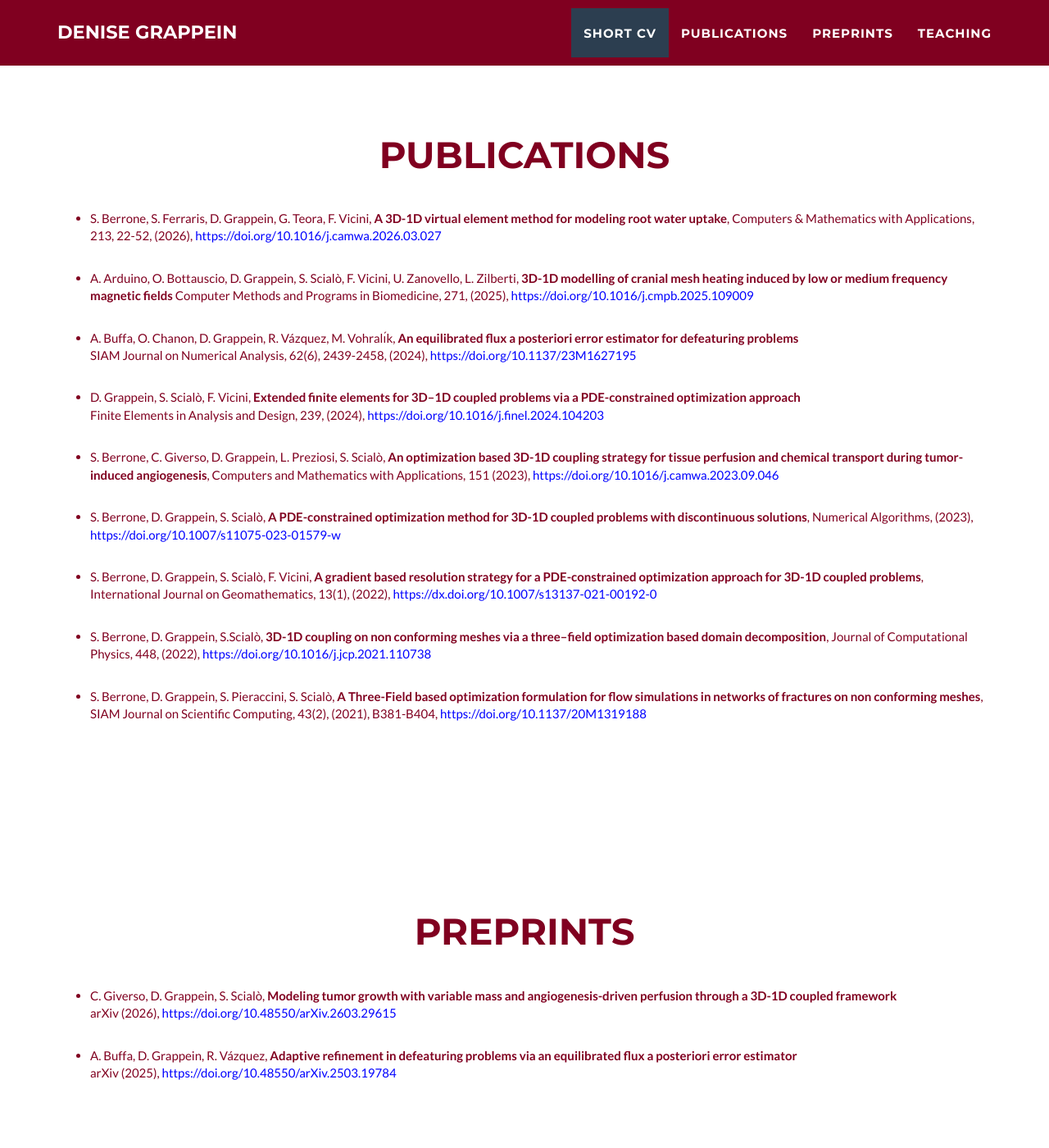
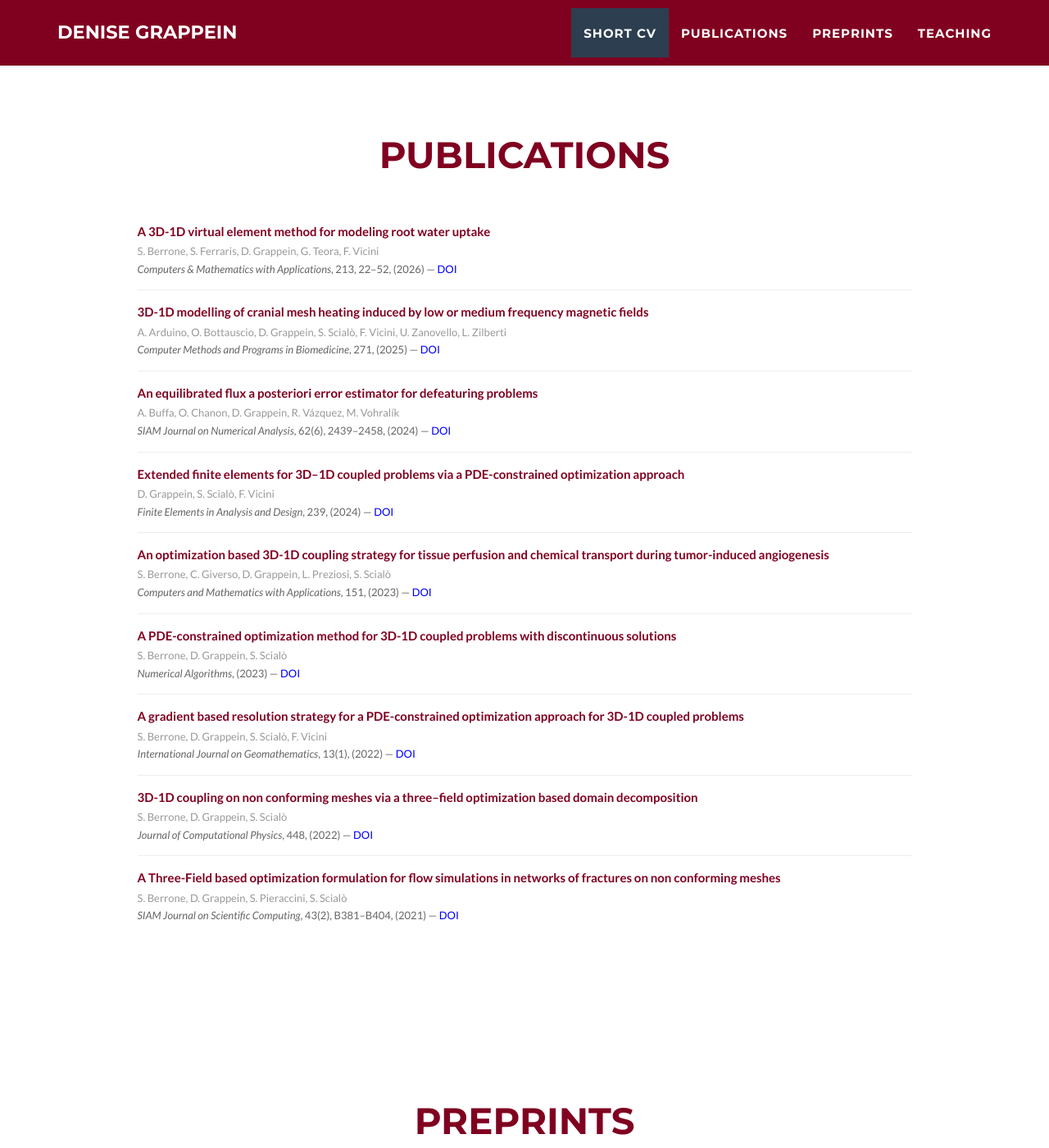
Before and after one commit to dgrappein/dgrappein.github.io, a Jekyll site: the page built from _posts/2025-05-06-Coupled2025.markdown, in a window 1280 px wide and 1400 px high, scrolled down 2010 px. Shown: the whole window at 82% size. Built offline with Jekyll 4.4.1, drawn with Linux system fonts in a browser that asks for light colours; some of the changed text lies outside the part shown.

Commit message:
update publication style

```diff
--- a/_includes/preprints.html
+++ b/_includes/preprints.html
@@ -1,17 +1,24 @@
 <!-- Preprints Section -->
 <section id="preprints">
-    <div class="container">
-      <div class="row">
-        <div class="col-lg-12">
-           <h2 class="text-center">Preprints</h2> <!-- Title for the Publications section, centered -->
-      <br><br>
-       <ul class="publication-list">
-        <li>C. Giverso, D. Grappein, S. Scialò, <strong>Modeling tumor growth with variable mass and angiogenesis-driven perfusion through a 3D-1D coupled framework</strong><br> arXiv (2026), <a href="https://doi.org/10.48550/arXiv.2603.29615">https://doi.org/10.48550/arXiv.2603.29615</a></li>
-        <li>A. Buffa, D. Grappein, R. Vázquez, <strong>Adaptive refinement in defeaturing
-            problems via an equilibrated flux a posteriori error estimator</strong><br> arXiv (2025), <a href="https://doi.org/10.48550/arXiv.2503.19784">https://doi.org/10.48550/arXiv.2503.19784</a></li>
-<!-- Add more publications here -->
-          </ul>
+  <div class="container">
+    <div class="row">
+      <div class="col-lg-10 col-lg-offset-1">
+        <h2 class="text-center">Preprints</h2>
+        <br><br>
+
+        <div class="pub-entry">
+          <div class="pub-title"><strong>Modeling tumor growth with variable mass and angiogenesis-driven perfusion through a 3D-1D coupled framework</strong></div>
+          <div class="pub-authors">C. Giverso, D. Grappein, S. Scialò</div>
+          <div class="pub-details"><em>arXiv</em>, (2026) &mdash; <a href="https://doi.org/10.48550/arXiv.2603.29615">DOI</a></div>
         </div>
+
+        <div class="pub-entry">
+          <div class="pub-title"><strong>Adaptive refinement in defeaturing problems via an equilibrated flux a posteriori error estimator</strong></div>
+          <div class="pub-authors">A. Buffa, D. Grappein, R. Vázquez</div>
+          <div class="pub-details"><em>arXiv</em>, (2025) &mdash; <a href="https://doi.org/10.48550/arXiv.2503.19784">DOI</a></div>
+        </div>
+
       </div>
     </div>
-  </section>
+  </div>
+</section>
--- a/_includes/publications.html
+++ b/_includes/publications.html
@@ -2,28 +2,64 @@
 <section id="publications">
   <div class="container">
     <div class="row">
-      <div class="col-lg-12">
-         <h2 class="text-center">Publications</h2> <!-- Title for the Publications section, centered -->
-	<br><br>
-	 <ul class="publication-list">
-		 <li>S. Berrone, S. Ferraris, D. Grappein, G. Teora, F. Vicini, <strong>A 3D-1D virtual element method for modeling root water uptake</strong>, Computers &amp; Mathematics with Applications, 213, 22-52, (2026), <a href="https://doi.org/10.1016/j.camwa.2026.03.027">https://doi.org/10.1016/j.camwa.2026.03.027</a></li>
-		 <li>A. Arduino, O. Bottauscio, D. Grappein, S. Scialò, F. Vicini, U. Zanovello, L. Zilberti, <strong>3D-1D modelling of cranial mesh heating induced by low or medium frequency magnetic fields</strong> Computer Methods and Programs in Biomedicine, 271, (2025), <a href="https://doi.org/10.1016/j.cmpb.2025.109009">https://doi.org/10.1016/j.cmpb.2025.109009</a></li>
-		 <li>A. Buffa, O. Chanon, D. Grappein, R. Vázquez, M. Vohralı́k, <strong>An equilibrated flux a posteriori error estimator for defeaturing problems</strong><br> SIAM Journal on Numerical Analysis, 62(6), 2439-2458, (2024), <a href="https://doi.org/10.1137/23M1627195">https://doi.org/10.1137/23M1627195</a></li>
-		 <li>D. Grappein, S. Scialò, F. Vicini, <strong>Extended finite elements for 3D–1D coupled problems via a PDE-constrained optimization approach</strong><br> Finite Elements in Analysis and Design, 239, (2024), <a href="https://doi.org/10.1016/j.finel.2024.104203">https://doi.org/10.1016/j.finel.2024.104203</a></li>
-      <li>S. Berrone, C. Giverso, D. Grappein, L. Preziosi, S. Scialò, <strong>An optimization based 3D-1D coupling strategy for tissue perfusion and chemical transport during tumor-induced angiogenesis</strong>, Computers and Mathematics with Applications, 151 (2023), <a href="https://doi.org/10.1016/j.camwa.2023.09.046">https://doi.org/10.1016/j.camwa.2023.09.046</a></li>
-      <li>S. Berrone, D. Grappein, S. Scialò, <strong>A PDE-constrained optimization method for 3D-1D coupled problems
-        with discontinuous solutions</strong>, Numerical Algorithms, (2023), <a href="https://doi.org/10.1007/s11075-023-01579-w">https://doi.org/10.1007/s11075-023-01579-w</a></li>
-        <li>S. Berrone, D. Grappein, S. Scialò, F. Vicini, <strong>A gradient based resolution strategy for a PDE-constrained
-        optimization approach for 3D-1D coupled problems</strong>, International Journal on Geomathematics, 13(1), (2022),
-        <a href="https://dx.doi.org/10.1007/s13137-021-00192-0">https://dx.doi.org/10.1007/s13137-021-00192-0</a></li>
-        <li>S. Berrone, D. Grappein, S.Scialò, <strong>3D-1D coupling on non conforming meshes via a three–field optimization
-based domain decomposition</strong>, Journal of Computational Physics, 448, (2022),
-<a href="https://doi.org/10.1016/j.jcp.2021.110738">https://doi.org/10.1016/j.jcp.2021.110738</a></li>
-<li>S. Berrone, D. Grappein, S. Pieraccini, S. Scialò, <strong>A Three-Field based optimization formulation for flow
-simulations in networks of fractures on non conforming meshes</strong>, SIAM Journal on Scientific Computing, 43(2), (2021), B381-B404, <a href="https://doi.org/10.1137/20M1319188">https://doi.org/10.1137/20M1319188</a></li>
+      <div class="col-lg-10 col-lg-offset-1">
+        <h2 class="text-center">Publications</h2>
+        <br><br>
 
-          <!-- Add more publications here -->
-        </ul>
+        <div class="pub-entry">
+          <div class="pub-title"><strong>A 3D-1D virtual element method for modeling root water uptake</strong></div>
+          <div class="pub-authors">S. Berrone, S. Ferraris, D. Grappein, G. Teora, F. Vicini</div>
+          <div class="pub-details"><em>Computers &amp; Mathematics with Applications</em>, 213, 22&ndash;52, (2026) &mdash; <a href="https://doi.org/10.1016/j.camwa.2026.03.027">DOI</a></div>
+        </div>
+
+        <div class="pub-entry">
+          <div class="pub-title"><strong>3D-1D modelling of cranial mesh heating induced by low or medium frequency magnetic fields</strong></div>
+          <div class="pub-authors">A. Arduino, O. Bottauscio, D. Grappein, S. Scialò, F. Vicini, U. Zanovello, L. Zilberti</div>
+          <div class="pub-details"><em>Computer Methods and Programs in Biomedicine</em>, 271, (2025) &mdash; <a href="https://doi.org/10.1016/j.cmpb.2025.109009">DOI</a></div>
+        </div>
+
+        <div class="pub-entry">
+          <div class="pub-title"><strong>An equilibrated flux a posteriori error estimator for defeaturing problems</strong></div>
+          <div class="pub-authors">A. Buffa, O. Chanon, D. Grappein, R. Vázquez, M. Vohralík</div>
+          <div class="pub-details"><em>SIAM Journal on Numerical Analysis</em>, 62(6), 2439&ndash;2458, (2024) &mdash; <a href="https://doi.org/10.1137/23M1627195">DOI</a></div>
+        </div>
+
+        <div class="pub-entry">
+          <div class="pub-title"><strong>Extended finite elements for 3D&ndash;1D coupled problems via a PDE-constrained optimization approach</strong></div>
+          <div class="pub-authors">D. Grappein, S. Scialò, F. Vicini</div>
+          <div class="pub-details"><em>Finite Elements in Analysis and Design</em>, 239, (2024) &mdash; <a href="https://doi.org/10.1016/j.finel.2024.104203">DOI</a></div>
+        </div>
+
+        <div class="pub-entry">
+          <div class="pub-title"><strong>An optimization based 3D-1D coupling strategy for tissue perfusion and chemical transport during tumor-induced angiogenesis</strong></div>
+          <div class="pub-authors">S. Berrone, C. Giverso, D. Grappein, L. Preziosi, S. Scialò</div>
+          <div class="pub-details"><em>Computers and Mathematics with Applications</em>, 151, (2023) &mdash; <a href="https://doi.org/10.1016/j.camwa.2023.09.046">DOI</a></div>
+        </div>
+
+        <div class="pub-entry">
+          <div class="pub-title"><strong>A PDE-constrained optimization method for 3D-1D coupled problems with discontinuous solutions</strong></div>
+          <div class="pub-authors">S. Berrone, D. Grappein, S. Scialò</div>
+          <div class="pub-details"><em>Numerical Algorithms</em>, (2023) &mdash; <a href="https://doi.org/10.1007/s11075-023-01579-w">DOI</a></div>
+        </div>
+
+        <div class="pub-entry">
+          <div class="pub-title"><strong>A gradient based resolution strategy for a PDE-constrained optimization approach for 3D-1D coupled problems</strong></div>
+          <div class="pub-authors">S. Berrone, D. Grappein, S. Scialò, F. Vicini</div>
+          <div class="pub-details"><em>International Journal on Geomathematics</em>, 13(1), (2022) &mdash; <a href="https://dx.doi.org/10.1007/s13137-021-00192-0">DOI</a></div>
+        </div>
+
+        <div class="pub-entry">
+          <div class="pub-title"><strong>3D-1D coupling on non conforming meshes via a three&ndash;field optimization based domain decomposition</strong></div>
+          <div class="pub-authors">S. Berrone, D. Grappein, S. Scialò</div>
+          <div class="pub-details"><em>Journal of Computational Physics</em>, 448, (2022) &mdash; <a href="https://doi.org/10.1016/j.jcp.2021.110738">DOI</a></div>
+        </div>
+
+        <div class="pub-entry">
+          <div class="pub-title"><strong>A Three-Field based optimization formulation for flow simulations in networks of fractures on non conforming meshes</strong></div>
+          <div class="pub-authors">S. Berrone, D. Grappein, S. Pieraccini, S. Scialò</div>
+          <div class="pub-details"><em>SIAM Journal on Scientific Computing</em>, 43(2), B381&ndash;B404, (2021) &mdash; <a href="https://doi.org/10.1137/20M1319188">DOI</a></div>
+        </div>
+
       </div>
     </div>
   </div>
```
Also changed, not shown: _includes/css/main.css (+27 -1 lines).
